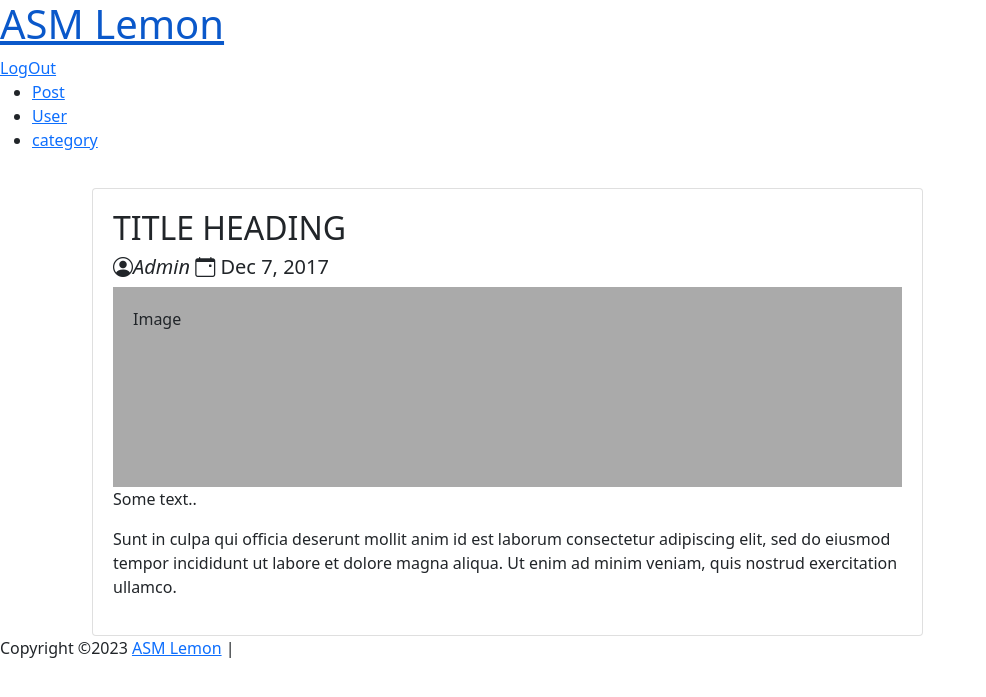
After one commit to Abu-Salah-Musha-Lemon/php, a PHP site: page /learnPhp/admin/save-post.php in a window 1280 px wide. The commit adds this page. Shown: the top 697 px of the page, without its empty margins (0-986 px from the left). Run offline with PHP 8.4, Linux system fonts and the light colour scheme; a user stored in the database is signed in.

Commit message:
add save-page.php

```diff
--- a/CMS/admin/header.php
+++ b/CMS/admin/header.php
@@ -44,7 +44,7 @@ if (!isset($_SESSION['userName'])) {
                 if ($_SESSION['role'] == 0) {
                 ?>
                     <li><a href="../admin/user.php" class="current">User</a></li>
-                    <li><a href="../admin/category.php">Categori</a></li>
+                    <li><a href="../admin/category.php">category</a></li>
 
                 <?php }
                 ?>
--- /dev/null
+++ b/CMS/admin/save-post.php
@@ -0,0 +1,134 @@
+<?php
+include_once "header.php";
+include_once "config.php";
+if (isset($_GET['delete'])) {
+    $delete = base64_decode($_GET['delete']);
+    $sql = "DELETE FROM `post_table` WHERE `Post_ID` = $delete";
+    $result = mysqli_query($conn, $sql) or dir("faild to delte ");
+}
+
+  $file_name;
+  if (isset($_FILES['image'])) {
+    $file_name = $_FILES['image']['name'];
+    $file_size = $_FILES['image']['size'];
+    $file_tmp = $_FILES['image']['tmp_name'];
+    $file_type = $_FILES['image']['type'];
+    $file_ext = strtolower(end(explode('.',$file_name)));
+    $extensions = array('jpeg', 'jpg', 'png');
+    $error = array();
+    if (in_array($file_ext, $extensions) === false) {
+      $error[] = "this extension file is not allowed !";
+    }
+    if ($file_size > 2097152) {
+      $error[] = "file size must be 2mb only allowed ";
+    }
+    if (empty($error) == true) {
+      move_uploaded_file($file_tmp, './upload/' . $file_name);
+    } else {
+      print_r($error);
+      die();
+    }
+  }
+  if (isset($_POST['submit'])) {
+
+    $pTitle = mysqli_real_escape_string($conn, $_POST['post-title']);
+    $pDesc = mysqli_real_escape_string($conn, $_POST['Desc']);
+    $pCategory = mysqli_real_escape_string($conn, $_POST['Category']);
+    $pDate = date("m.d.y");
+    $pAuthor =$_SESSION['userID'] ;
+
+    $sql = "INSERT INTO `post_table`( `Post_Title`, `Post_Description`, `Post_Date`, `Post_Image`,  `Category`, `Author`) VALUES ('$pTitle','$pDesc','$pDate','$file_name','$pCategory','$pAuthor');";
+
+    $sql .= "UPDATE `categorytable` SET `Post`= Post +1 Where `Category_ID`='$pCategory' ";
+
+    $result = mysqli_multi_query($conn, $sql);
+
+    header("Localhost:post.php");
+ }
+
+  ?>
+
+<style>
+    /* Left column */
+    .leftcolumn {
+        float: left;
+        width: 75%;
+        margin-left: 10px;
+    }
+
+    /* Right column */
+    .rightcolumn {
+        float: left;
+        width: 25%;
+        padding-left: 20px;
+    }
+
+    /* Fake image */
+    .fakeimg {
+        background-color: #aaa;
+        width: 100%;
+        padding: 20px;
+    }
+
+    /* Add a card effect for articles */
+    .card {
+        background-color: white;
+        padding: 20px;
+        margin-top: 20px;
+    }
+
+    /* Clear floats after the columns */
+    .row:after {
+        content: "";
+        display: table;
+        clear: both;
+    }
+
+
+    /* Responsive layout - when the screen is less than 800px wide, make the two columns stack on top of each other instead of next to each other */
+    @media screen and (max-width: 800px) {
+
+        .leftcolumn,
+        .rightcolumn {
+            width: 100%;
+            padding: 0;
+        }
+    }
+</style>
+<div class="container">
+    <div class="row">
+        <div class="leftcolumn">
+            <div class="card">
+                <h2>TITLE HEADING</h2>
+                <h5><i class="bi bi-person-circle">Admin</i> <i class="bi bi-calendar-event"></i> Dec 7, 2017</h5>
+                <div class="fakeimg" style="height:200px;">Image</div>
+                <p>Some text..</p>
+                <p>Sunt in culpa qui officia deserunt mollit anim id est laborum consectetur adipiscing elit, sed do eiusmod tempor incididunt ut labore et dolore magna aliqua. Ut enim ad minim veniam, quis nostrud exercitation ullamco.</p>
+            </div>
+        </div>
+        <!--
+         <div class="rightcolumn">
+    <div class="card">
+      <h2>About Me</h2>
+      <div class="fakeimg" style="height:100px;">Image</div>
+      <p>Some text about me in culpa qui officia deserunt mollit anim..</p>
+    </div>
+    <div class="card">
+      <h3>Popular Post</h3>
+      <div class="fakeimg">Image</div><br>
+      <div class="fakeimg">Image</div><br>
+      <div class="fakeimg">Image</div>
+    </div>
+    <div class="card">
+      <h3>Follow Me</h3>
+      <p>Some text..</p>
+    </div>
+ -->
+    </div>
+</div>
+
+
+
+
+
+<?php include_once "footer.php"; ?>
```
Also changed, not shown: CMS/admin/add-category.php (+16 -20 lines), CMS/admin/add-post.php (+8 -47 lines), CMS/admin/category.php (+11 -11 lines), CMS/admin/post.php (+66 -12 lines), CMS/admin/upload/OIP.jpg (added), CMS/admin/upload/iPhone-12.jpg (added).
